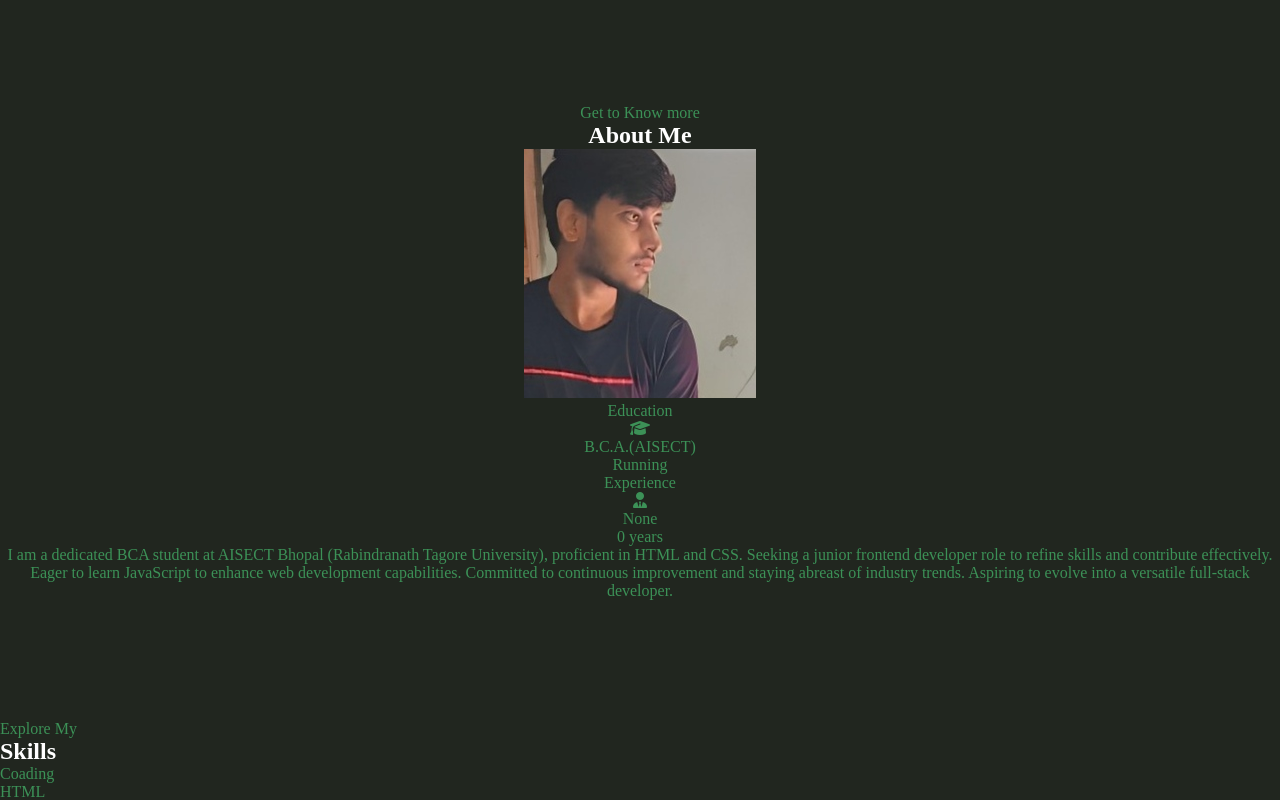
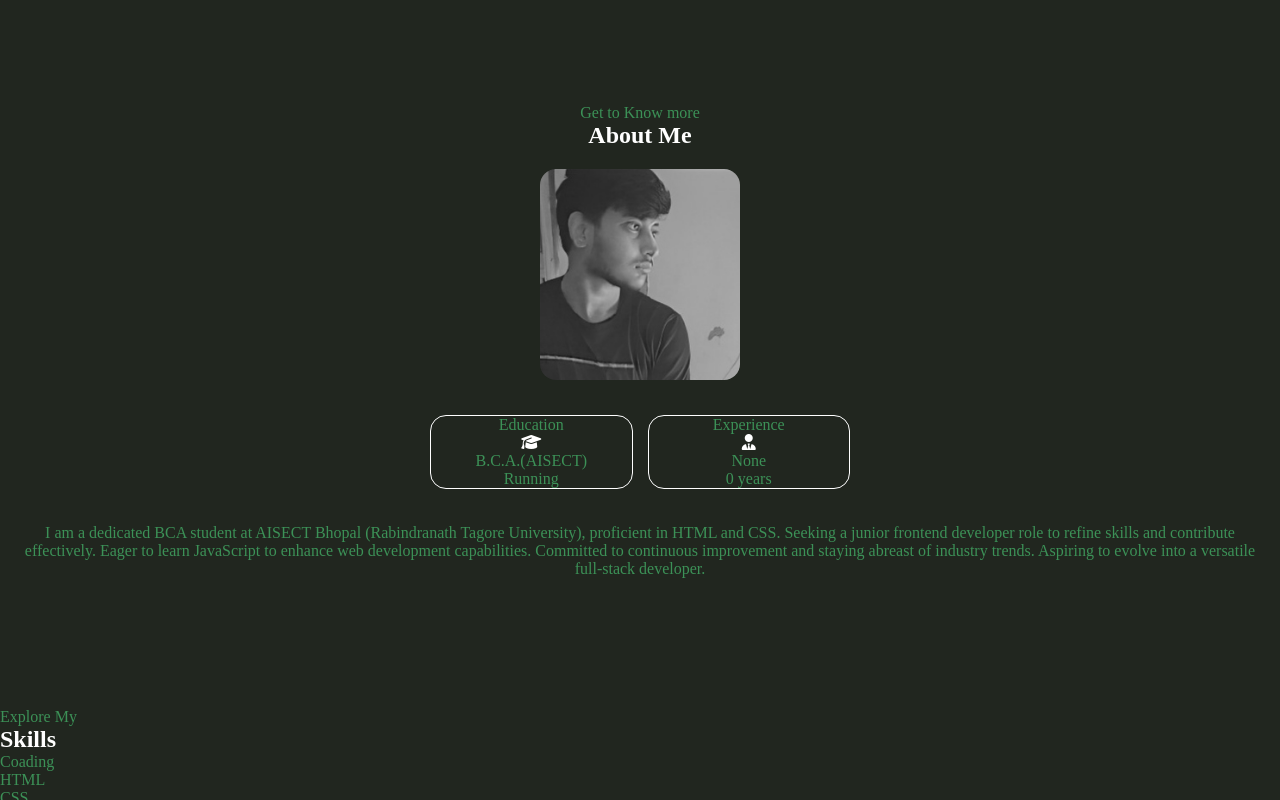
Before and after one commit to Rishabh-721/My-Portfolio, a plain HTML site: page index.html in a window 1280 px wide. Shown: the part 816-1616 px from the top of the page. Drawn offline with Linux system fonts and the light colour scheme; a web font is replaced by a local one.

Commit message:
my details decoration

```diff
--- a/index.html
+++ b/index.html
@@ -44,13 +44,13 @@
                 <img src="Secondary Profile Picture.jpg" alt="secondary" class="second">
                 <div>
                     <div class="details">
-                        <div class="roundframe-border info">
+                        <div class="decoration">
                             <span>Education</span><br>
                             <i class="fa-solid  fa-graduation-cap"></i><br>
                             <span>B.C.A.(AISECT)</span><br>
                             <span>Running</span>
                         </div>
-                        <div class="roundframe-border info">
+                        <div class="decoration">
                             <span>Experience</span><br>
                             <i class="fa-solid  fa-user-tie caption"></i><br>
                             <span>None</span><br>
--- a/styles.css
+++ b/styles.css
@@ -117,3 +117,37 @@ h1,h2,h3,h4,h5,h6{
 .heading{
     text-align: center;
 }
+
+.info{
+    margin: 0;
+    padding: 10px;
+}
+
+.second{
+    filter: grayscale(10);
+    display: block;
+    margin: 10px auto;
+    border-radius: 1rem;
+    width: 30%;
+    aspect-ratio: 0.95;
+    max-width: 200px;
+}
+
+.details{
+    max-width: 450px;
+    display: flex;
+    justify-content: space-evenly;
+    flex-flow: row nowrap;
+    margin: 35px auto ;
+}
+
+
+.decoration{
+    border: 1px solid var(--col-3);
+    width: 45%;
+    border-radius: 1rem;
+}
+
+.decoration > .fa-solid{
+    color: var(--col-3);
+}
```
